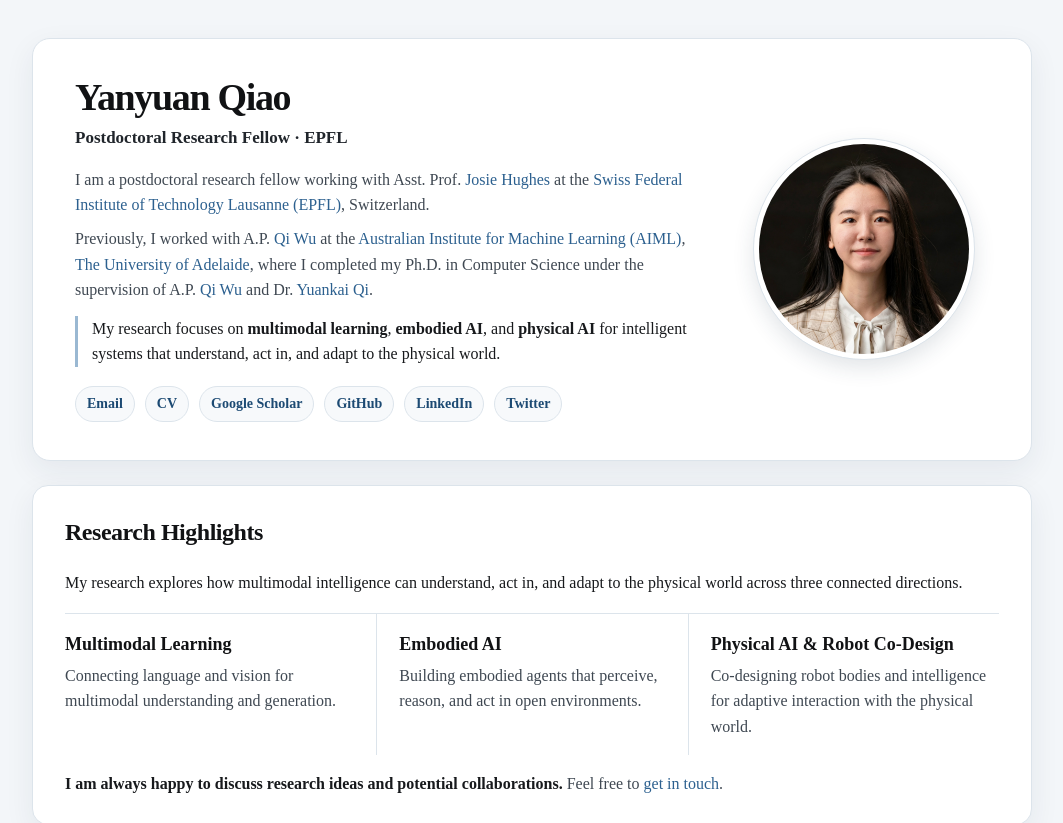
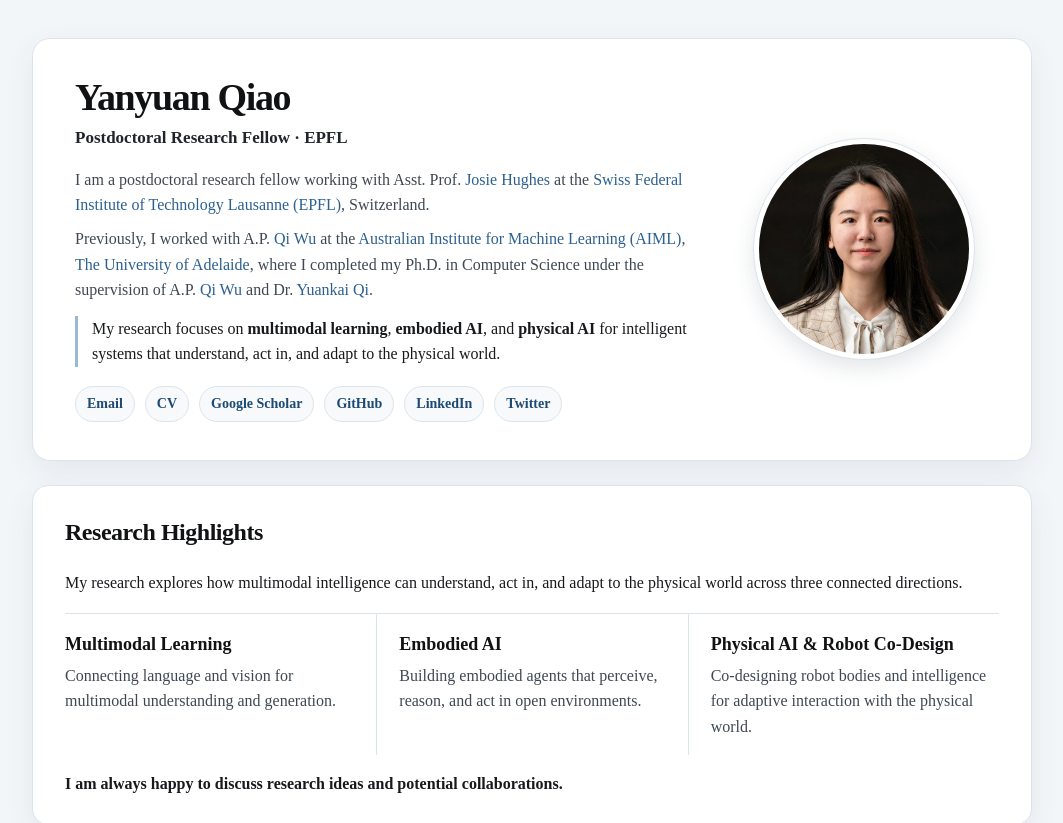
Before and after one commit to YanyuanQiao/yanyuanqiao.github.io, a plain HTML site: page index.html in a window 1280 px wide. Shown: the top 823 px of the page, without its empty margins (108-1171 px from the left). Drawn offline with Linux system fonts and the light colour scheme.

Commit message:
Update index.html

```diff
--- a/index.html
+++ b/index.html
@@ -70,7 +70,7 @@
                     </article>
                   </div>
 
-                  <p class="collaboration-note"><strong>I am always happy to discuss research ideas and potential collaborations.</strong> Feel free to <a href="mailto:claire.yanyuan.qiao@gmail.com">get in touch</a>.</p>
+                  <p class="collaboration-note"><strong>I am always happy to discuss research ideas and potential collaborations.</strong></p>
                 </td>
               </tr>
             </tbody>
```
